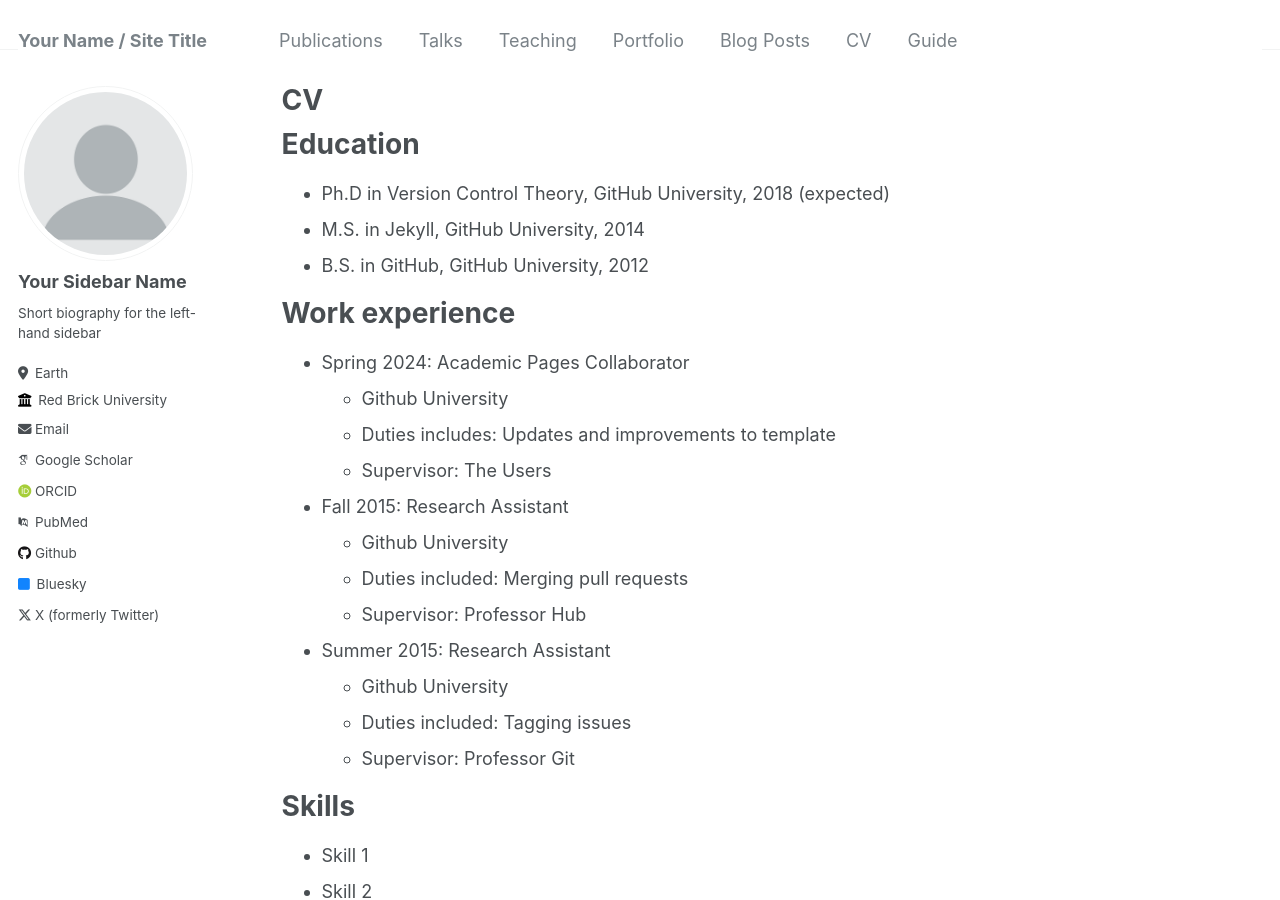
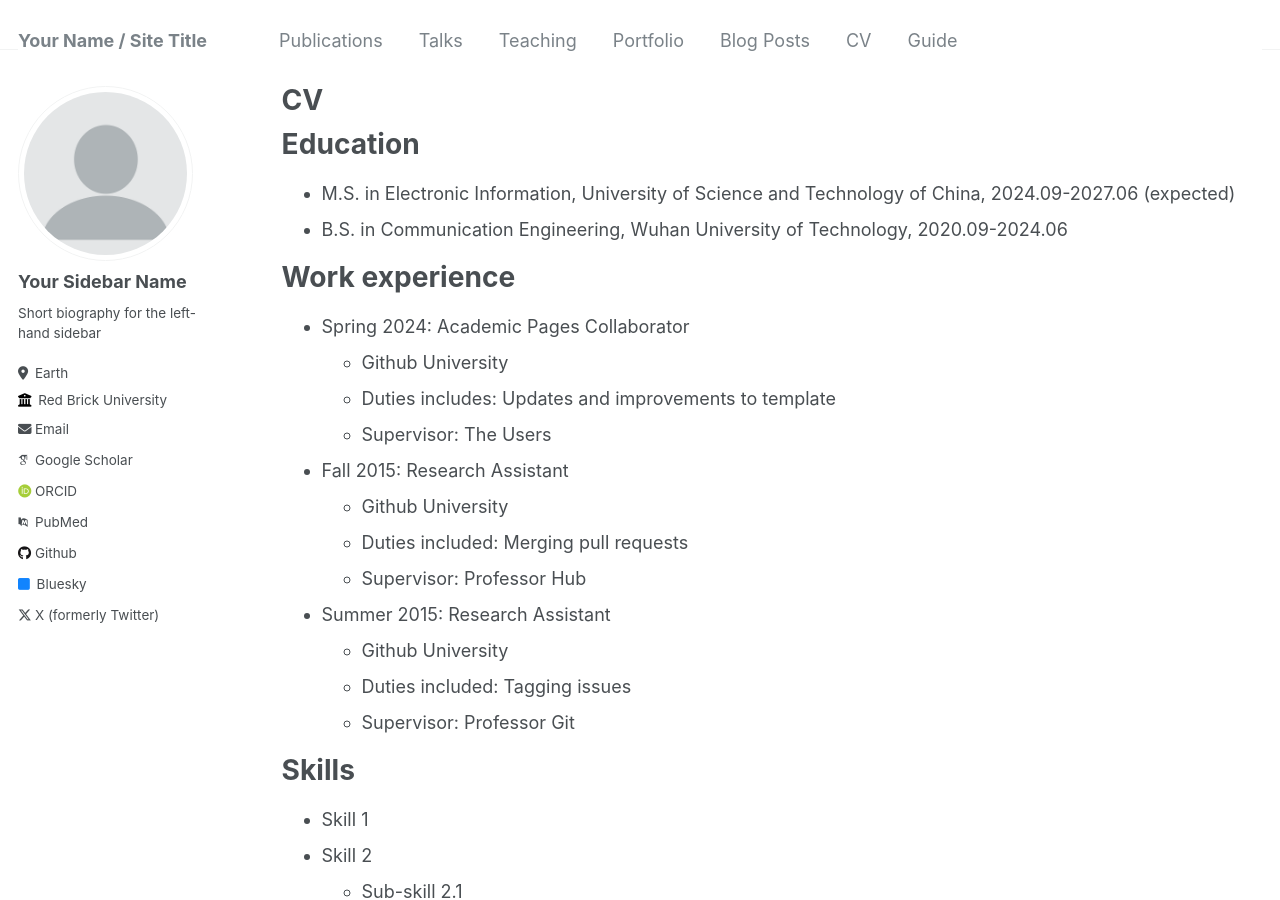
Before and after one commit to LauFH/LauFH.github.io, a Jekyll site: the page built from _pages/cv.md, in a window 1280 px wide and 900 px high. Built offline with Jekyll 4.4.1, drawn with Linux system fonts in a browser that asks for light colours; some web fonts are replaced.

Commit message:
Update cv.md

```diff
--- a/_pages/cv.md
+++ b/_pages/cv.md
@@ -11,9 +11,8 @@ redirect_from:
 
 Education
 ======
-* Ph.D in Version Control Theory, GitHub University, 2018 (expected)
-* M.S. in Jekyll, GitHub University, 2014
-* B.S. in GitHub, GitHub University, 2012
+* M.S. in Electronic Information, University of Science and Technology of China, 2024.09-2027.06 (expected)
+* B.S. in Communication Engineering, Wuhan University of Technology, 2020.09-2024.06
 
 Work experience
 ======
```
